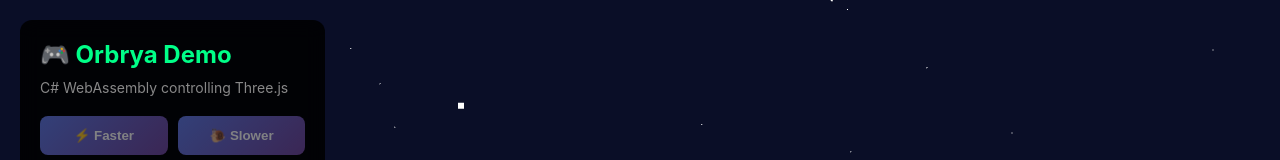
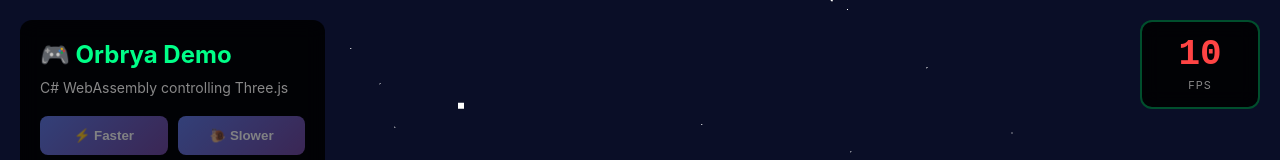
Before and after one commit to oskinner-dev/orbrya-cube-demo, a plain HTML site: page WasmApp/wwwroot/index.html in a window 1280 px wide. Shown: the top 160 px of the page. Drawn offline with nearby package versions, Linux system fonts and the light colour scheme; no server answers; animation ran at ten frames a second; files whose address does not match are found by name.

Commit message:
Add FPS counter for performance demonstration

```diff
--- a/WasmApp/wwwroot/index.html
+++ b/WasmApp/wwwroot/index.html
@@ -101,10 +101,48 @@
             padding: 4px 8px;
             border-radius: 4px;
         }
+
+        .fps-counter {
+            position: absolute;
+            top: 20px;
+            right: 20px;
+            background: rgba(0, 0, 0, 0.85);
+            padding: 15px 20px;
+            border-radius: 12px;
+            backdrop-filter: blur(10px);
+            border: 2px solid rgba(0, 255, 136, 0.3);
+            text-align: center;
+            min-width: 120px;
+        }
+
+        .fps-value {
+            font-size: 36px;
+            font-weight: bold;
+            color: #00ff88;
+            font-family: 'Courier New', monospace;
+            line-height: 1;
+        }
+
+        .fps-label {
+            font-size: 11px;
+            color: #888;
+            text-transform: uppercase;
+            letter-spacing: 1px;
+            margin-top: 5px;
+        }
+
+        .fps-good { color: #00ff88; }
+        .fps-warn { color: #ffaa00; }
+        .fps-bad { color: #ff4444; }
     </style>
 </head>
 <body>
     <div id="canvas-container"></div>
+
+    <div class="fps-counter">
+        <div class="fps-value" id="fps-value">60</div>
+        <div class="fps-label">FPS</div>
+    </div>
 
     <div class="overlay">
         <h1>🎮 Orbrya Demo</h1>
@@ -142,20 +180,40 @@
     <script src="https://cdnjs.cloudflare.com/ajax/libs/three.js/r128/three.min.js"></script>
 
     <script>
+        let lastTime = performance.now();
+        let frames = 0;
+        let fps = 60;
+        const fpsElement = document.getElementById('fps-value');
+
+        function updateFPS() {
+            frames++;
+            const currentTime = performance.now();
+            const delta = currentTime - lastTime;
+
+            if (delta >= 1000) {
+                fps = Math.round((frames * 1000) / delta);
+                fpsElement.textContent = fps;
+
+                fpsElement.className = 'fps-value';
+                if (fps >= 55) {
+                    fpsElement.classList.add('fps-good');
+                } else if (fps >= 30) {
+                    fpsElement.classList.add('fps-warn');
+                } else {
+                    fpsElement.classList.add('fps-bad');
+                }
+
+                frames = 0;
+                lastTime = currentTime;
+            }
+        }
+
         const scene = new THREE.Scene();
         scene.background = new THREE.Color(0x0a0e27);
 
-        const camera = new THREE.PerspectiveCamera(
-            75,
-            window.innerWidth / window.innerHeight,
-            0.1,
-            1000
-        );
+        const camera = new THREE.PerspectiveCamera(75, window.innerWidth / window.innerHeight, 0.1, 1000);
 
-        const renderer = new THREE.WebGLRenderer({
-            antialias: true,
-            alpha: true
-        });
+        const renderer = new THREE.WebGLRenderer({ antialias: true, alpha: true });
         renderer.setSize(window.innerWidth, window.innerHeight);
         renderer.setPixelRatio(window.devicePixelRatio);
         document.getElementById('canvas-container').appendChild(renderer.domElement);
@@ -213,6 +271,8 @@
         function animate() {
             requestAnimationFrame(animate);
 
+            updateFPS();
+
             cube.rotation.x += rotationSpeed.x;
             cube.rotation.y += rotationSpeed.y;
 
```
